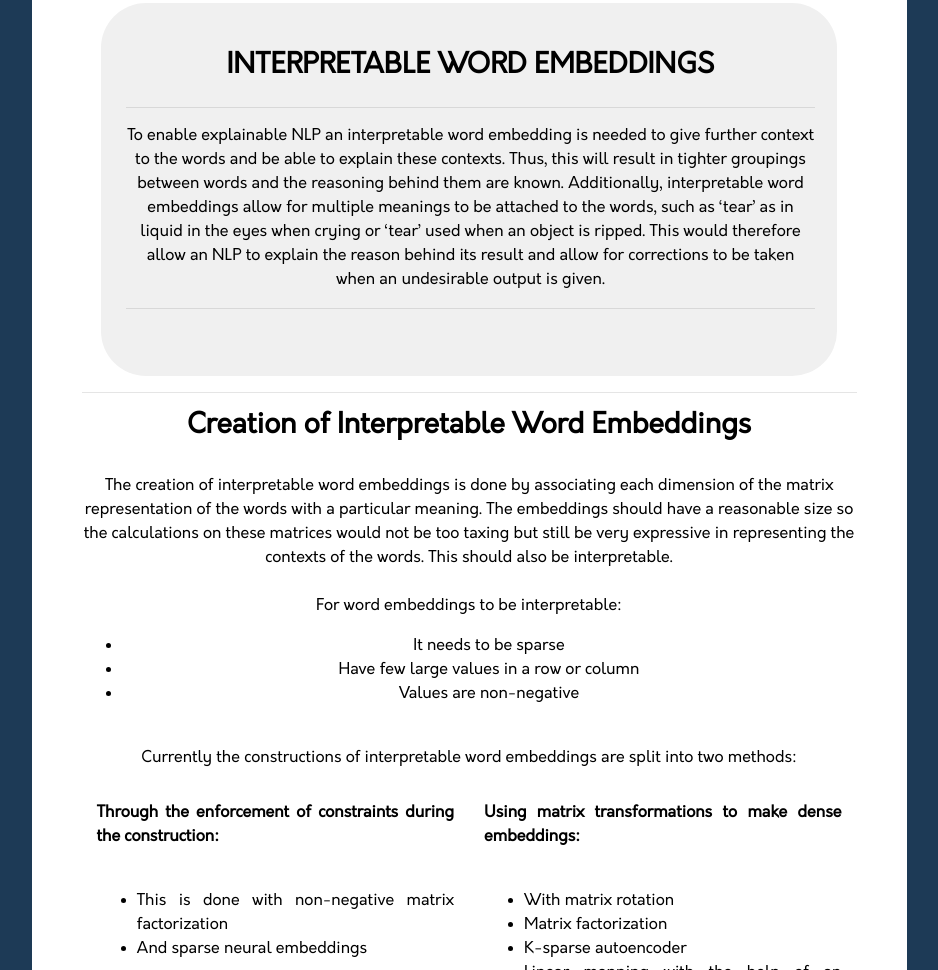
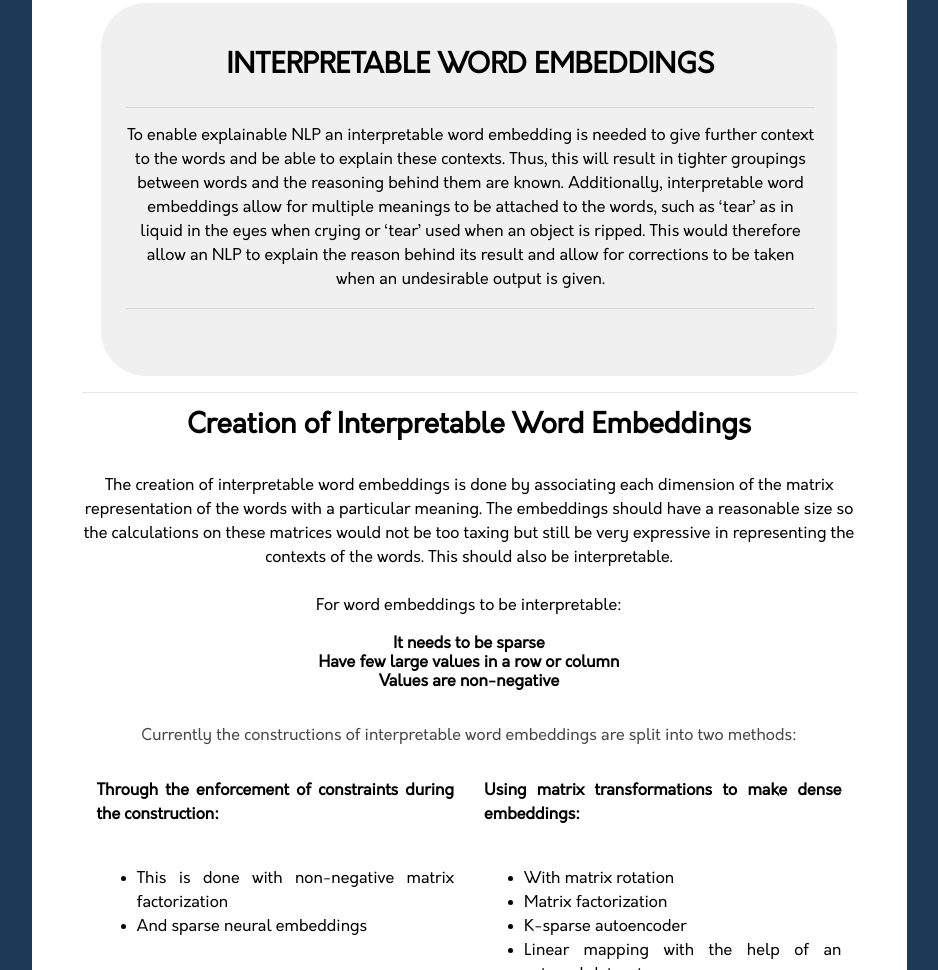
Before and after one commit to TheKubek/Piyawat-Lertvittayakumjorn, a plain HTML site: page interpwordembeddings.html in a window 1280 px wide. Shown: the part 280-1250 px from the top of the page, without its empty margins (171-1109 px from the left). Drawn offline with nearby package versions, Linux system fonts and the light colour scheme.

Commit message:
Fixed the list in IWE

```diff
--- a/interpwordembeddings.html
+++ b/interpwordembeddings.html
@@ -108,12 +108,10 @@
           This should also be interpretable.
           <br><br>
           For word embeddings to be interpretable:</p>
-          <ul>
-            <li>It needs to be sparse</li>
-            <li>Have few large values in a row or column</li>
-            <li>Values are non-negative</li>
-          </ul>
-          <p><br>
+            <h6><b>It needs to be sparse<br>
+            Have few large values in a row or column<br>
+            Values are non-negative</b></h6>
+          <br>
           Currently the constructions of interpretable word embeddings are split into two methods:</p>
         </div>
         <div class="container-fluid">
```
